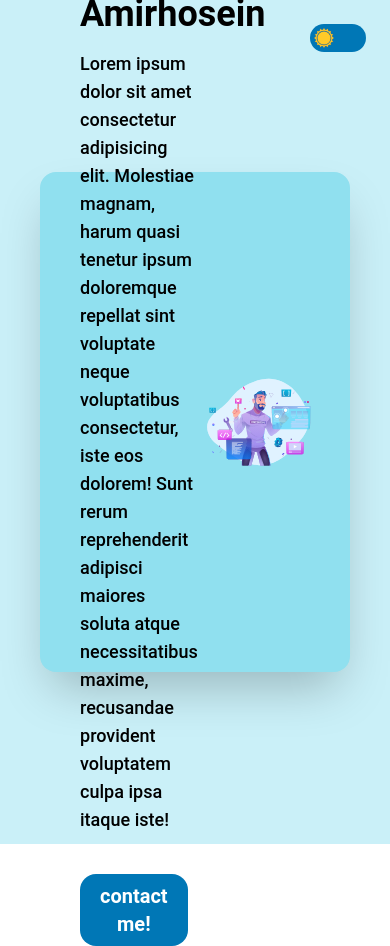
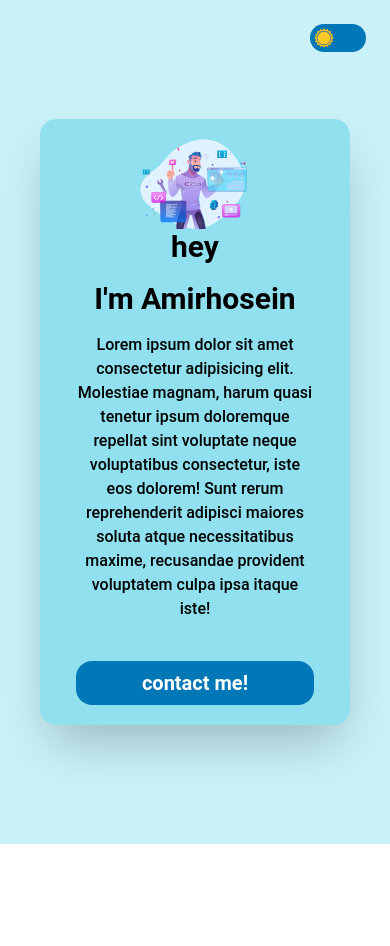
Before and after one commit to amirazarafrooz/react-tailwind-Darkmode, a React (Create React App) app: page / in a window 390 px wide. After the commit the page ends 844 px from the top, so only its background shows below. Built offline with nearby package versions, Linux system fonts and the light colour scheme.

Commit message:
feat: make card component responsive

```diff
--- a/src/components/Card.jsx
+++ b/src/components/Card.jsx
@@ -6,26 +6,26 @@ const Card = ({theme}) => {
 
 
     return (
-        <div className="flex justify-center items-center rounded-2xl shadow-2xl dark:bg-[#2f3e46] bg-[#90e0ef] w-[1200px] h-[500px] px-6 transition-all">
+        <div className="flex flex-col-reverse h-auto p-5  md:flex-row justify-center items-center rounded-2xl shadow-2xl dark:bg-[#2f3e46] bg-[#90e0ef]  md:h-[500px] w-full xl:w-[1400px]  md:px-6 transition-all">
 
         {/* text  */}
-        <div className="w-1/2 flex justify-center items-start flex-col  px-4">
-          <p className="text-4xl font-bold dark:text-white  ">hey</p>
-          <p className="text-4xl font-bold dark:text-white mt-4">I'm Amirhosein </p>
-          <p className="text-lg font-medium dark:text-gray-300  mt-4">
+        <div className=" md:w-1/2 flex justify-center items-start flex-col text-center md:text-left px-4">
+          <p className="xl:text-4xl text-3xl font-bold dark:text-white w-full">hey</p>
+          <p className="xl:text-4xl text-3xl font-bold dark:text-white mt-4 w-full">I'm Amirhosein </p>
+          <p className="xl:text-lg  text-base font-medium dark:text-gray-300 mt-4 w-full">
             Lorem ipsum dolor sit amet consectetur adipisicing elit. Molestiae
             magnam, harum quasi tenetur ipsum doloremque repellat sint voluptate
             neque voluptatibus consectetur, iste eos dolorem! Sunt rerum
             reprehenderit adipisci maiores soluta atque necessitatibus maxime,
             recusandae provident voluptatem culpa ipsa itaque iste!
           </p>
-          <button className="mt-10 rounded-2xl px-5 py-2 dark:bg-[#81b29a] bg-[#0077b6] text-xl font-bold text-white  flex justify-center items-center">contact me!</button>
+          <button className="w-full md:w-40 mt-10 rounded-2xl px-5 py-2 dark:bg-[#81b29a] bg-[#0077b6] text-xl font-bold text-white  flex justify-center items-center">contact me!</button>
         </div>
         {/* image */}
         <div className="w-1/2 flex justify-center items-center">
-          {theme === "dark" ? <img src={dark} className="h-[500px] w-[500px]"></img>
+          {theme === "dark" ? <img src={dark} className="md:h-[500px] md:w-[500px]"></img>
           : (
-            <img src={light} className="h-[1000px] w-[1000px]"></img>
+            <img src={light} className="md:h-[500px] md:w-[500px]"></img>
           )}
         </div>
 
```
